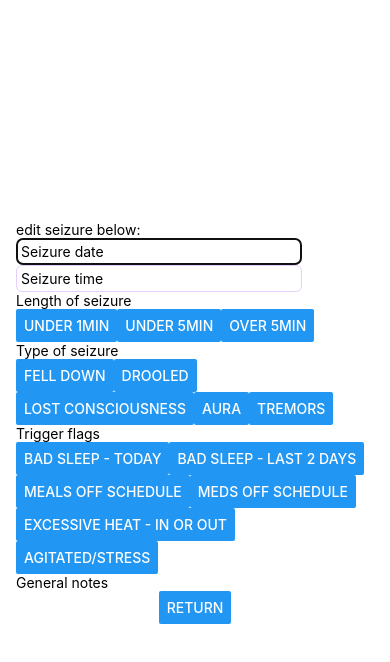
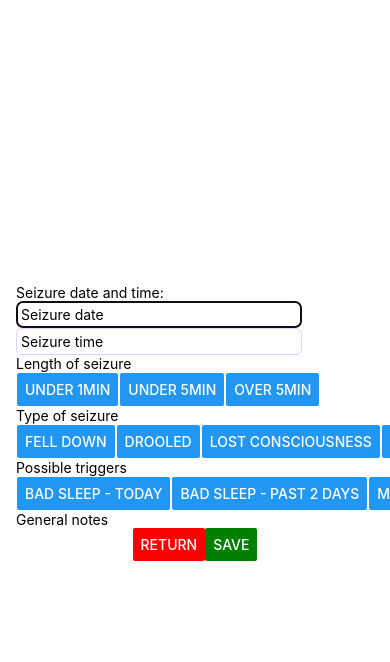
Before and after one commit to ctkcoding/seizure-tracker, a React Native app: screen / in a window 390 px wide. Both pictures are taken after a click on the button "ADD A SEIZURE". Shown: the top 662 px of the page. Built offline with nearby package versions, Linux system fonts and the light colour scheme.

Commit message:
radio buttons working, non-exclusive broken

```diff
--- a/App.tsx
+++ b/App.tsx
@@ -4,7 +4,7 @@ import { StatusBar } from 'expo-status-bar';
 import SeizureEditor from './components/SeizureEditor';
 
 export default function App() {
-  const [modalIsVisible, setModalIsVisible] = useState(false)
+  const [modalIsVisible, setModalIsVisible] = useState(false);
   const [seizures, setSeizures] = useState([]);
 
   function showSeizureEditorHandler() {
--- /dev/null
+++ b/components/ButtonGroup.tsx
@@ -0,0 +1,82 @@
+import { useState } from 'react';
+import { View, Text, TextInput, Button, StyleSheet } from "react-native";
+import PressableButton from './PressableButton';
+
+export interface ButtonData {
+    key: number;
+    title: string;
+    selected?: boolean;
+}
+
+interface ButtonGroupProps {
+    buttons: ButtonData[];
+    selected?: number[];
+    exclusive: boolean;
+}
+
+function ButtonGroup(props: ButtonGroupProps) {
+    const [selectedButtons, setSelectedButtons] = useState<number[]>([]);
+
+    // how can i avoid duplicating props
+    let buttons = props.buttons;
+
+    function updateSelected(buttonKey: number) {
+        // if exclusive
+        // set all false
+        // then set this true
+        if (props.exclusive) {
+            setSelectedButtons([buttonKey]);
+            for (const button of buttons) {
+                button.selected = false;
+                if (button.key == buttonKey) {
+                    button.selected = true;
+                }
+            }
+        } else {
+        // if non exclusive
+        // check if already set. delete from list
+        // otherwise add to list
+            console.log("updating non exclusive buttons");
+            if (selectedButtons.includes(buttonKey)) {
+                selectedButtons.splice(selectedButtons.indexOf(buttonKey), 1);
+            } else {
+                selectedButtons.push(buttonKey);
+            }
+            let indexOfCurrent :number = buttons.indexOf(props.buttons[buttonKey]);
+            buttons[indexOfCurrent].selected = !buttons[indexOfCurrent].selected;
+            console.warn("selected: " + buttons[indexOfCurrent].selected);
+
+            // this is a bad practice! how do I extract just the one button to work on?
+
+            console.log(selectedButtons);
+        }
+        // todo - send data back to parent!!
+        // props.selected = selectedButtons;
+    }
+
+    return(
+        <View style={styles.buttonContainer}>
+            {buttons.map((button) => {
+                return (
+                    <PressableButton
+                        title={button.title}
+                        id={button.key}
+                        key={button.key}
+                        onPress={updateSelected}
+                        selected={button.selected ? button.selected : false}
+                    />
+                );
+            })}
+        </View>
+    );
+}
+
+export default ButtonGroup;
+
+const styles = StyleSheet.create({
+
+buttonContainer: {
+    flexDirection: 'row',
+    flexWrap: 'wrap',    // Allow items to wrap to the next line
+},
+});
--- /dev/null
+++ b/components/PressableButton.tsx
@@ -0,0 +1,36 @@
+import { useState } from 'react';
+import { View, Text, TextInput, Button, StyleSheet, Modal, Image } from "react-native";
+
+interface PressableButtonProps {
+    title: string;
+    id: number;
+    onPress: (selected: number) => void;
+    selected: boolean;
+}
+
+function PressableButton(props: PressableButtonProps) {
+    function handlePress() {
+        props.onPress(props.id);
+    }
+
+    return(
+        <View style={styles.button}>
+            <View style={props.selected && styles.selectedItem}>
+                <Button
+                title={props.title}
+                onPress={handlePress}/>
+            </View>
+        </View>
+    )
+}
+
+export default PressableButton;
+
+const styles = StyleSheet.create({
+    button: {
+        padding: 1,
+    },
+    selectedItem: {
+        opacity: 0.5
+    },
+});
--- a/components/SeizureEditor.tsx
+++ b/components/SeizureEditor.tsx
@@ -1,5 +1,7 @@
 import { useState } from 'react';
-import { View, Text, TextInput, Button, StyleSheet, Modal, Image } from "react-native";
+import { View, Text, TextInput, Button, StyleSheet, Modal } from "react-native";
+import PressableButton from './PressableButton';
+import ButtonGroup, {ButtonData} from './ButtonGroup'
 
 interface SeizureEditorProps {
     text: string;
@@ -8,53 +10,107 @@ interface SeizureEditorProps {
 }
 
 function SeizureEditor(props: SeizureEditorProps) {
+
+    const seizureTimes: ButtonData[] = [
+        {
+            "title": "Under 1min",
+            "key": 0,
+        },
+        {
+            "title": "Under 5min",
+            "key": 1,
+        },
+        {
+            "title": "Over 5min",
+            "key": 2,
+        },
+    ];
+
+    const seizureActions: ButtonData[] = [
+        {
+            "title": "Fell down",
+            "key": 0,
+        },
+        {
+            "title": "Drooled",
+            "key": 1,
+        },
+        {
+            "title": "Lost consciousness",
+            "key": 2,
+        },
+        {
+            "title": "Aura",
+            "key": 3,
+        },
+        {
+            "title": "Tremors",
+            "key": 4,
+        }
+
+    ];
+
+    const seizureTriggers: ButtonData[] = [
+        {
+            "title": "Bad sleep - today",
+            "key": 0,
+        },
+        {
+            "title": "Bad sleep - past 2 days",
+            "key": 1,
+        },
+        {
+            "title": "Meals off schedule",
+            "key": 2,
+        },
+        {
+            "title": "Meds off schedule",
+            "key": 3,
+        },
+        {
+            "title": "Excessive heat - in or out",
+            "key": 4,
+        },
+        {
+            "title": "Agitated/stress",
+            "key": 5,
+        }
+    ];
+
     return(
         <Modal visible={props.visible} animationType="slide">
             <View style={styles.inputContainer}>
                 <View style={styles.viewSection}>
-                    <Text>edit seizure below:</Text>
-                    <TextInput // todo - handle as form
+                    <Text>Seizure date and time:</Text>
+                    {/* TODO - replace with picker */}
+                    <TextInput
                         style={styles.textInput}
                         placeholder="Seizure date"
-                        // onChangeText={goalInputHandler}
-                        // value={enteredGoalText}
                     />
                     <TextInput
                         placeholder="Seizure time"
                         style={styles.textInput}
                     />
-                    {/* button based booleans */}
-                    {/* <Text>Experience flags</Text> */}
                     <Text>Length of seizure</Text>
                     <View style={styles.buttonContainer}>
-                        <Button title="Under 1min"/>
-                        <Button title="Under 5min"/>
-                        <Button title="Over 5min"/>
+                        <ButtonGroup buttons={seizureTimes} exclusive={true}/>
+                    </View>
+                    <Text>Type of seizure</Text>
+                    <View style={styles.buttonContainer}>
+                        <ButtonGroup buttons={seizureActions} exclusive={false}/>
                     </View>
 
-                    <Text>Type of seizure</Text>
+                    <Text>Possible triggers</Text>
                     <View style={styles.buttonContainer}>
-                        <Button title="Fell down"/>
-                        <Button title="Drooled"/>
-                        <Button title="Lost consciousness"/>
-                        <Button title="Aura"/>
-                        <Button title="Tremors"/>
-                    </View>
-
-                    <Text>Trigger flags</Text>
-                    <View style={styles.buttonContainer}>
-                        <Button title="Bad sleep - today"/>
-                        <Button title="Bad sleep - last 2 days"/>
-                        <Button title="Meals off schedule"/>
-                        <Button title="Meds off schedule"/>
-                        <Button title="Excessive heat - in or out"/>
-                        <Button title="Agitated/stress"/>
+                        <ButtonGroup buttons={seizureTriggers} exclusive={false}/>
                     </View>
 
                     <TextInput placeholder="General notes"/>
                 </View>
-                <View>
-                    <Button title="Return" onPress={props.onCancel}/>
+                <View style={styles.buttonContainer}>
+                    <Button title="Return" onPress={props.onCancel} color='red'/>
+                    <Button title="Save" onPress={props.onCancel} color='green'/>
+                    {/* TODO - retrieve selected object from each ButtonGroup */}
                 </View>
             </View>
         </Modal>
@@ -94,9 +150,4 @@ const styles = StyleSheet.create({
         flexDirection: 'row',
         flexWrap: 'wrap',    // Allow items to wrap to the next line
     },
-    // button: {
-    //     width: '30%',
-    //     marginTop: 16,
-    //     marginHorizontal: 8,
-    // }
 });
--- a/components/SeizureItem.tsx
+++ b/components/SeizureItem.tsx
@@ -8,6 +8,7 @@ function SeizureItem(props: SeizureItemProps) {
     return (
         <View >
             <Text>
+                {/* TODO - display date/time ONLY */}
                 {props.text}
             </Text>
         </View>
```
